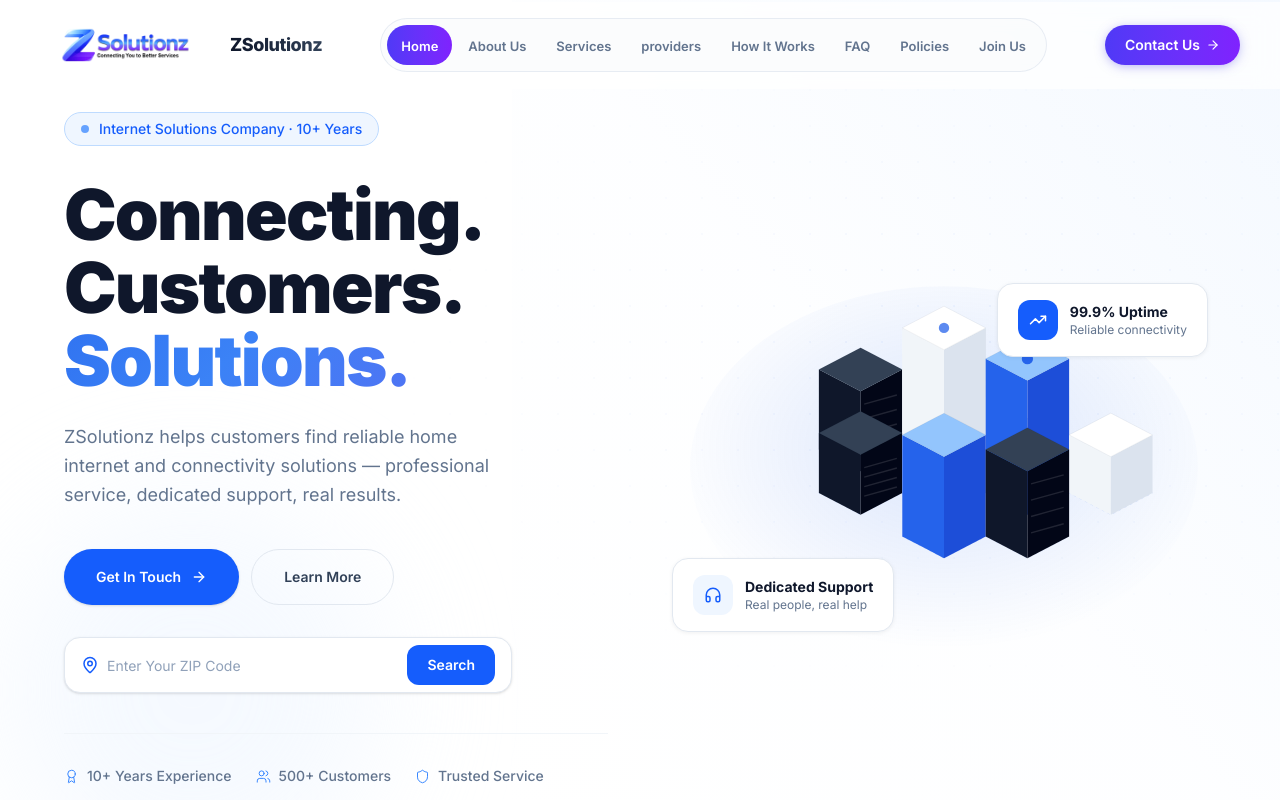
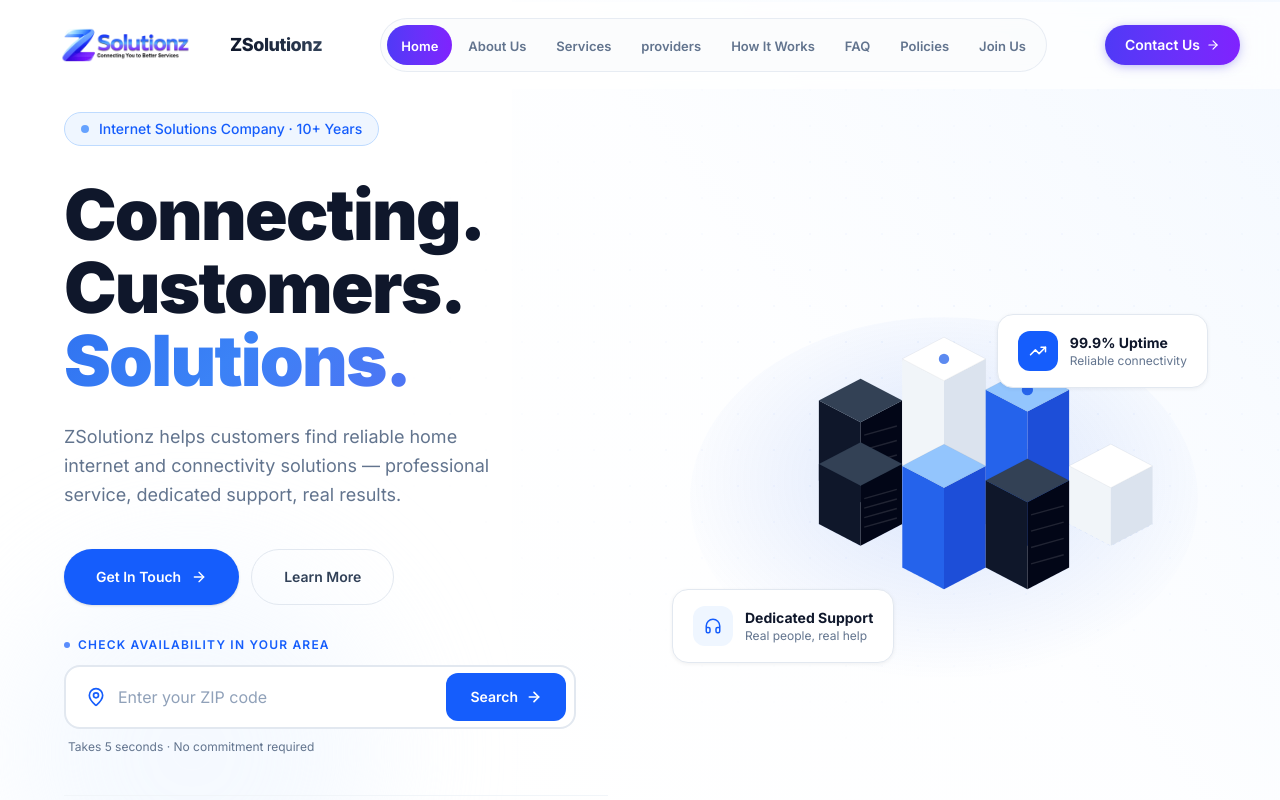
Before and after one commit to sohailhussain365/zsolutionz, a React (Vite) app: page / in a window 1280 px wide. Shown: the top 800 px of the page. Built offline with nearby package versions, Linux system fonts and the light colour scheme.

Commit message:
Stop tracking node_modules and .vscode

```diff
--- a/src/components/footer.tsx
+++ b/src/components/footer.tsx
@@ -25,7 +25,6 @@ export function Footer() {
           <motion.div variants={fadeUp} className="lg:col-span-1">
             <Link href="/" className="flex items-center gap-3 mb-6">
               <img src={logoImg} alt="ZSolutionz Logo" className="h-11 w-auto" />
-              <span className="text-xl font-bold text-white tracking-tight">ZSolutionz</span>
             </Link>
             <p className="text-slate-400 text-sm leading-relaxed mb-5">
               Connecting Customers With Reliable Internet Solutions. Professional service. Dedicated support. Real results.
@@ -72,10 +71,21 @@ export function Footer() {
           <motion.div variants={fadeUp}>
             <h4 className="text-white font-bold text-sm uppercase tracking-wider mb-6">Policies</h4>
             <ul className="space-y-3">
-              {["Internet Solutions","Customer Support","Technical Assistance","Digital Acquisition","Feedback Analytics"].map((s) => (
-                <li key={s} className="text-slate-400 text-sm flex items-center gap-2">
-                  <span className="h-px w-4 bg-blue-500/30" />
-                  {s}
+              {[
+                "Refund Policy",
+                "Disclaimer",
+                "Terms of Service",
+                "Do Not Sell My Info",
+                "TCPA Consent",
+              ].map((s) => (
+                <li key={s}>
+                  <Link
+                    href="/policies"
+                    className="text-slate-400 hover:text-blue-400 transition-colors text-sm flex items-center gap-2 group"
+                  >
+                    <span className="h-px w-4 bg-blue-500/0 group-hover:bg-blue-500/60 transition-all duration-300" />
+                    {s}
+                  </Link>
                 </li>
               ))}
             </ul>
--- a/src/pages/home.tsx
+++ b/src/pages/home.tsx
@@ -189,24 +189,37 @@ export default function HomePage() {
               </motion.div>
 
               {/* ZIP availability check */}
-              <motion.div variants={fadeUp} className="mb-10 max-w-md">
-                <div className="flex items-center gap-2 rounded-2xl border border-slate-200 bg-white px-4 h-14 shadow-sm">
-                  <MapPin className="text-blue-600 shrink-0" size={18} />
+           {/* ZIP availability check */}
+{/* ZIP availability check */}
+<motion.div variants={fadeUp} className="mb-10 max-w-lg">
+  <p className="text-xs font-semibold uppercase tracking-widest text-blue-600 mb-3 flex items-center gap-2">
+    <span className="h-1.5 w-1.5 rounded-full bg-blue-600 animate-pulse" />
+    Check Availability In Your Area
+  </p>
+
+  <div className="flex items-center gap-3 rounded-2xl border-2 border-slate-200 bg-white pl-5 pr-2 h-16 focus-within:border-blue-600 transition-colors duration-200">
+    <MapPin className="text-blue-600 shrink-0" size={20} strokeWidth={2} />
     <input
       value={zip}
       onChange={(e) => setZip(e.target.value)}
       onKeyDown={(e) => e.key === "Enter" && handleZipSubmit()}
-                    placeholder="Enter Your ZIP Code"
-                    className="flex-1 h-full bg-transparent outline-none text-sm text-slate-700 placeholder:text-slate-400"
+      placeholder="Enter your ZIP code"
+      className="flex-1 h-full bg-transparent outline-none text-base font-medium text-slate-800 placeholder:text-slate-400 placeholder:font-normal"
     />
     <button
       onClick={handleZipSubmit}
-                    className="inline-flex items-center gap-1.5 rounded-xl bg-blue-600 text-white font-semibold text-sm h-10 px-5 hover:bg-blue-700 transition-colors shrink-0"
+      className="inline-flex items-center gap-2 rounded-xl bg-blue-600 text-white font-semibold text-sm h-12 px-6 hover:bg-blue-700 active:scale-[0.97] transition-all duration-200 shrink-0"
     >
       Search
+      <ArrowRight size={16} strokeWidth={2.5} />
     </button>
   </div>
+
+  <p className="text-xs text-slate-500 mt-2.5 ml-1">
+    Takes 5 seconds · No commitment required
+  </p>
 </motion.div>
+
 
               {/* Trust row */}
               <motion.div variants={fadeUp} className="pt-8 border-t border-slate-100 flex flex-wrap gap-6">
```
Lines whose indentation alone changed are shown as unchanged.
